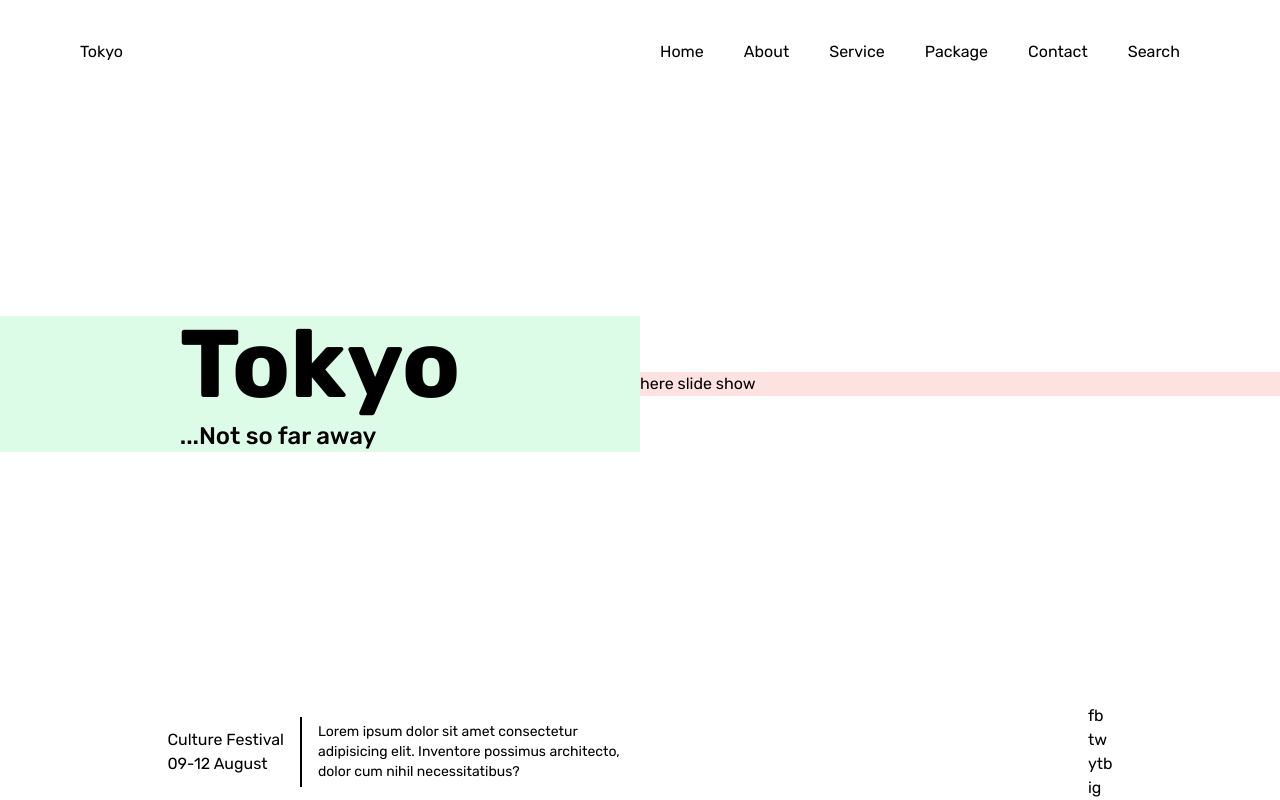
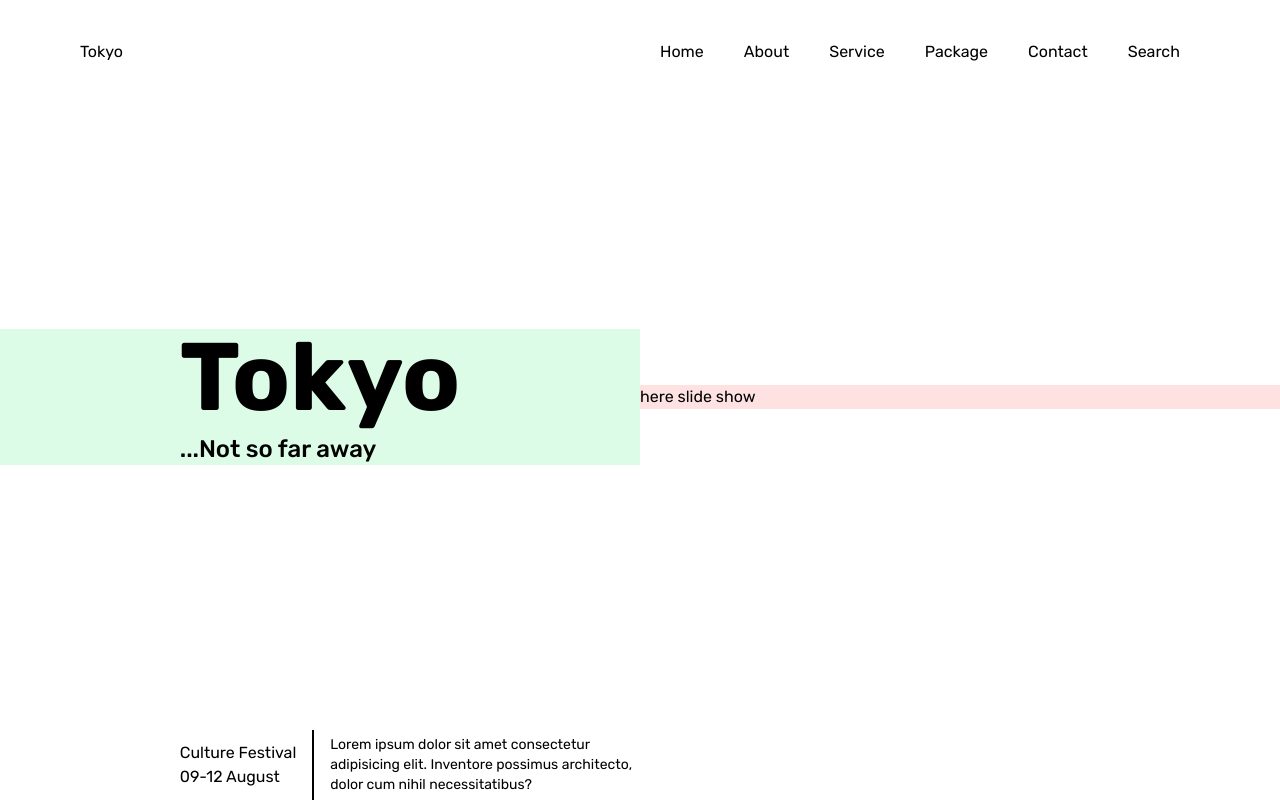
Before and after one commit to Karm0s/tokyo-travel-landing, a Vue app: page / in a window 1280 px wide. Built offline with nearby package versions, Linux system fonts and the light colour scheme.

Commit message:
Remove unecessary markup

```diff
--- a/src/App.vue
+++ b/src/App.vue
@@ -44,10 +44,7 @@ import Navbar from './components/Navbar.vue'
 				</div>
 			</div>
 			<div class="socials">
-				<div>fb</div>
-				<div>tw</div>
-				<div>ytb</div>
-				<div>ig</div>
+
 			</div>
 		</div>
 	</section>
```
